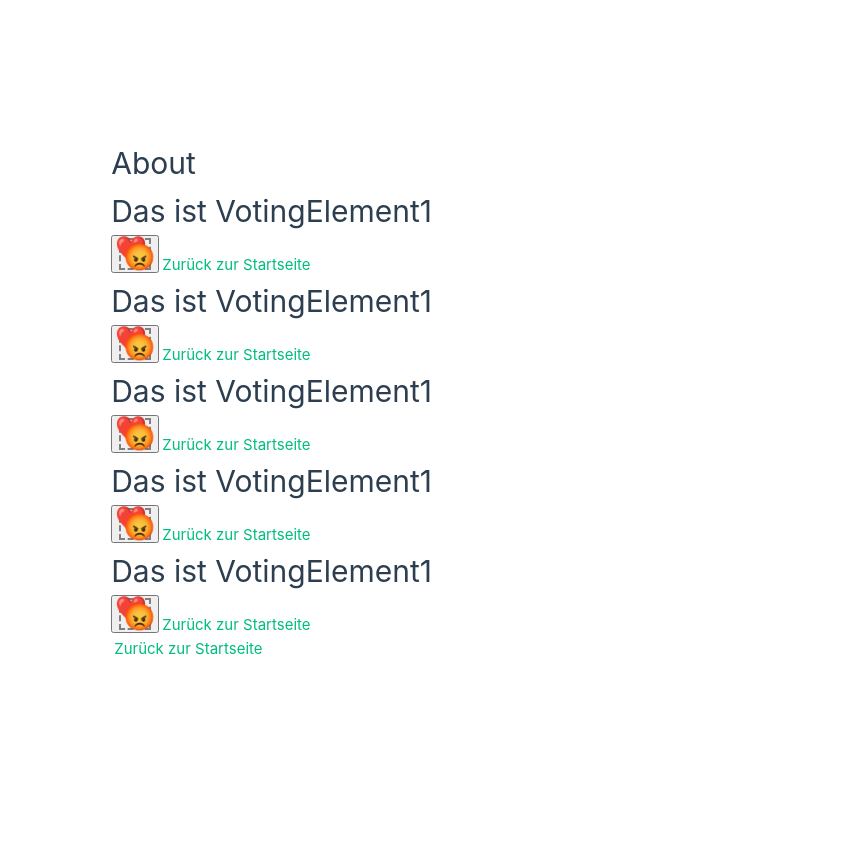
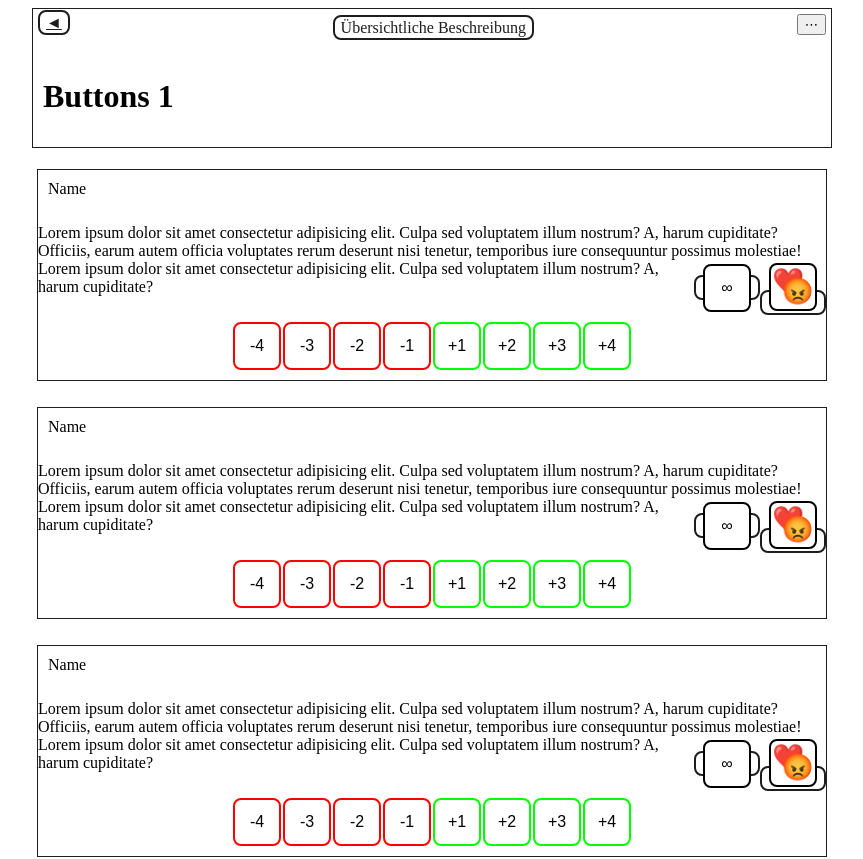
Before and after one commit to NMFrue/Public-Voting-Buttons, a Vue app: page /#/buttons1 in a window 1280 px wide. Shown: the top 859 px of the page, without its empty margins (208-1071 px from the left). Before the commit the page ends 800 px from the top, so only its background shows below. Built offline with nearby package versions, Linux system fonts and the light colour scheme.

Commit message:
Button1 added. Question element added. Added all logic to repeat content

```diff
--- a/package.json
+++ b/package.json
@@ -19,6 +19,7 @@
   "devDependencies": {
     "@vitejs/plugin-vue": "^6.0.1",
     "gh-pages": "^6.3.0",
+    "sass-embedded": "^1.91.0",
     "vite": "^7.0.6",
     "vite-plugin-vue-devtools": "^8.0.0"
   }
--- a/src/App.vue
+++ b/src/App.vue
@@ -10,7 +10,20 @@ import TheWelcome from './components/TheWelcome.vue'
 </template>
 
 <style scoped>
-header {
+
+body {
+	margin: 0;
+}
+
+
+:root{
+  --Background-Color: white;
+  --General-highlight-Color: rgb(29, 29, 29);
+}
+
+
+/* Das folgende ist von Vue.js */
+/* header {
   line-height: 1.5;
 }
 
@@ -35,5 +48,5 @@ header {
     place-items: flex-start;
     flex-wrap: wrap;
   }
-}
+} */
 </style>
--- a/src/assets/base.css
+++ b/src/assets/base.css
@@ -1,5 +1,25 @@
+
+
+:root{
+  --Blue-Background-Color: #0066ff;
+  --Header-Height: 3.1em;
+  --Background-Color: white;
+  --General-highlight-Color: rgb(29, 29, 29); /* Das ist die Farbe, die die Schrift und alle abspaltenden elemente haben soll */
+  --invertToBlack: 0%; /*This can be used to invert picture colors for dakmode*/
+}
+
+@media (prefers-color-scheme: dark) {
+  :root {
+    --Background-Color: rgb(29, 29, 29);
+    --General-highlight-Color: white;
+    --invertToBlack: 100%; /*This can be used to invert picture colors for dakmode*/
+  }
+}
+
+
+
 /* color palette from <https://github.com/vuejs/theme> */
-:root {
+/* :root {
   --vt-c-white: #ffffff;
   --vt-c-white-soft: #f8f8f8;
   --vt-c-white-mute: #f2f2f2;
@@ -19,10 +39,10 @@
   --vt-c-text-light-2: rgba(60, 60, 60, 0.66);
   --vt-c-text-dark-1: var(--vt-c-white);
   --vt-c-text-dark-2: rgba(235, 235, 235, 0.64);
-}
+} */
 
 /* semantic color variables for this project */
-:root {
+/* :root {
   --color-background: var(--vt-c-white);
   --color-background-soft: var(--vt-c-white-soft);
   --color-background-mute: var(--vt-c-white-mute);
@@ -35,6 +55,8 @@
 
   --section-gap: 160px;
 }
+
+
 
 @media (prefers-color-scheme: dark) {
   :root {
@@ -83,4 +105,4 @@ body {
   text-rendering: optimizeLegibility;
   -webkit-font-smoothing: antialiased;
   -moz-osx-font-smoothing: grayscale;
-}
+} */
--- a/src/assets/main.css
+++ b/src/assets/main.css
@@ -1,6 +1,15 @@
-@import './base.css';
+ @import './base.css';
 
-#app {
+ a {
+  background-color: var(--Background-Color);
+  border: 2px solid var(--General-highlight-Color);
+  border-radius: 8px;
+  padding: 2px 6px;
+  color: var(--General-highlight-Color) !important;
+  filter: none !important;
+}
+
+/*#app {
   max-width: 1280px;
   margin: 0 auto;
   padding: 2rem;
@@ -32,4 +41,4 @@ a,
     grid-template-columns: 1fr 1fr;
     padding: 0 2rem;
   }
-}
+} */
--- /dev/null
+++ b/src/components/Question.vue
@@ -0,0 +1,81 @@
+<template>
+<div class="CON-contentBox">
+  <div class="GEN-back-button-space">
+    <router-link to="/">◄</router-link>
+  </div>
+  <div class="GEN-action-button-space">
+    <button>⋯</button>
+  </div>
+  <div class="GEN-headline">
+    <a>Übersichtliche Beschreibung</a>
+  </div>
+
+  <div class="CON-contentContainer CON-headline">
+    <h1>{{ headline }}</h1>
+     <!-- <h1>hallo</h1> -->
+  </div>
+</div>
+</template>
+
+<script setup>
+import { defineProps } from 'vue'
+
+const props = defineProps({
+  headline: {
+    type: String,
+    required: true
+  }
+})
+</script>
+
+
+
+<style>
+
+
+.CON-Container {
+    margin-left: auto;
+    margin-right: auto;
+    margin-top: 0;
+    width: 800px;
+    box-sizing: border-box;
+  }
+
+
+
+.CON-contentBox {
+    width: 100%;
+    box-sizing: border-box;
+    border: 1px solid var(--General-highlight-Color);
+    bottom: 0px;
+}
+
+
+.CON-contentContainer {
+    width: 100%;
+    position: relative;
+    text-align: left;
+    padding: 10px 10px;
+}
+
+
+.CON-statement {
+    margin-top: 1em;
+}
+
+.GEN-back-button-space {
+  float: left;
+  padding: 5px;
+}
+
+.GEN-action-button-space {
+  float: right;
+  padding: 5px;
+}
+
+.GEN-headline {
+  padding: 10px;
+  text-align: center;
+}
+
+</style>
--- a/src/components/Repeater.vue
+++ b/src/components/Repeater.vue
@@ -1,13 +1,20 @@
 <template>
-  <div>
-    <!-- Loop über repeattimes und rendere das übergebene Element dynamisch -->
+<div class="CON-Container"></div>
+
+<!--Anfang Des Voting Elements -->
+<div class="main-container">
+
+    <Question :headline="headline" />
+
     <component
       v-for="n in repeattimes"
       :key="n"
       :is="componentToRender"
       v-bind="propsToPass"
     />
-  </div>
+
+    <router-link to="/">Zurück zur Startseite</router-link>
+</div>
 </template>
 
 <script setup>
@@ -25,6 +32,49 @@ const props = defineProps({
   propsToPass: {
     type: Object, // optional Props an die gerenderte Komponente
     default: () => ({})
+  },
+  headline: {
+    type: String,
+    required: true
   }
 })
 </script>
+
+
+
+<style>
+
+.center-button {
+  display: block;         /* Damit margin funktioniert */
+  margin: 50px auto 0;    /* 50px Abstand nach oben, automatisch links/rechts */
+  padding: 10px 20px;
+  font-size: 16px;
+  background-color: #4CAF50;
+  color: white;
+  border: none;
+  border-radius: 6px;
+  cursor: pointer;
+}
+
+.main-container {
+	max-width: 800px;
+	margin-left: auto;
+	margin-right: auto;
+	margin-top: 0;
+}
+
+
+.content-box-wrapper {
+	width: 100%;
+	box-sizing: border-box;
+	padding: 5px;
+}
+
+
+@media only screen and (max-width: 800px) {
+    .CON-Container {
+      width: 100%;
+      box-sizing: border-box;
+    }
+  }
+</style>
--- a/src/components/VotingElements/VotingElement1.vue
+++ b/src/components/VotingElements/VotingElement1.vue
@@ -1,15 +1,198 @@
 <template>
-  <div>
-    <h1>Das ist VotingElement1</h1>
+  <div class="content-box-wrapper">
+<div class="CON-contentBox CON-statement">
+
+	<div class="CON-header">
+		 Name
+	</div>
+
+
+    <div class="parent-container">
+        <div class="child-container">
+            <span class="bottom-corner">
+						<div class="CON-info">
+							<a href="/moreAnswer/7"><button>∞</button></a>
+						</div>
+						<div class="CON-info">
+              <a><button class="extra-button"><overlapping-emojis></overlapping-emojis></button></a>
+						</div>
+						</span>
+            <p>
+                Lorem ipsum dolor sit amet consectetur adipisicing elit.
+                Culpa sed voluptatem illum nostrum? A, harum cupiditate?
+                Officiis, earum autem officia voluptates rerum deserunt
+                 nisi tenetur, temporibus iure consequuntur possimus molestiae!
+                Lorem ipsum dolor sit amet consectetur adipisicing elit.
+                Culpa sed voluptatem illum nostrum? A, harum cupiditate?
+            </p>
+        </div>
+    </div>
 
 
 
-    <button>
-        <overlapping-emojis></overlapping-emojis>
-    </button>
+
+	<div class="main-wrapper">
+
+		<span class="main">
+			<button class="negative" type="submit" name="score" value=-4>-4</button>
+			<button class="negative" type="submit" name="score" value=-3>-3</button>
+			<button class="negative" type="submit" name="score" value=-2>-2</button>
+			<button class="negative" type="submit" name="score" value=-1>-1</button>
+			<button class="positive" type="submit" name="score" value=+1>+1</button>
+			<button class="positive" type="submit" name="score" value=+2>+2</button>
+			<button class="positive" type="submit" name="score" value=+3>+3</button>
+			<button class="positive" type="submit" name="score" value=+4>+4</button>
+		</span>
+	</div>
 
 
-    <router-link to="/">Zurück zur Startseite</router-link>
+</div>
+</div>
+</template>
 
-  </div>
-</template>
+
+<style scoped lang="scss">
+
+
+.extra-button-img {
+  max-width: 2rem;
+  max-height: 2rem;
+}
+
+button.negative {
+    border: 2px solid #ff0000;
+}
+
+button.positive {
+    border: 2px solid #00ff00;
+}
+
+button.MORE-zero-null {
+    border: 2px solid #cccccc;
+}
+
+button.MORE-zero-null.selected {
+    background-color: #cccccc;
+}
+
+button.negative.selected {
+    background-color: #ff0000;
+}
+
+button.positive.selected {
+    background-color: #00ff00;
+}
+
+
+button {
+  background-color: white;
+}
+
+
+
+
+
+
+
+
+.content-box-wrapper {
+	width: 100%;
+	box-sizing: border-box;
+	padding: 5px;
+}
+
+
+.CON-Container {
+	margin-left: auto;
+	margin-right: auto;
+	margin-top: 0;
+	width: 100%;
+	box-sizing: border-box;
+}
+
+.CON-statement {
+  margin-top: 1em;
+	margin-left: auto;
+	margin-right: auto;
+
+  width: 100%;
+  border: 1px solid var(--General-highlight-Color);
+	box-sizing: border-box;
+
+	.CON-header {
+		position: relative;
+		text-align: left;
+		padding: 10px 10px;
+	}
+
+	.parent-container {
+		 display: flex;
+
+		 .child-container {
+		 	width: 100%;
+
+			.bottom-corner {
+				float: right;
+				height: 100%;
+				display: flex;
+				align-items: flex-end;
+				shape-outside: inset(calc(100% - 3rem) 0 0);
+
+				button {
+					width: 3rem;
+					height: 3rem;
+
+					border: 2px solid black;
+					text-align: center;
+					text-decoration: none;
+					font-size: 1rem;
+					border-radius: 8px;
+
+					margin-left: 1px;
+					margin-right: 1px;
+				}
+			}
+	  }
+	}
+}
+
+
+
+
+.main-wrapper {
+
+	width: 100%;
+	//max-width: 37rem;
+	margin: auto;
+	//border: 1px solid #c3c3c3;
+	align-items: center;
+	justify-content: center;
+	display: flex;
+
+	padding-top: 10px;
+  padding-bottom: 10px;
+
+	.main {
+		max-width: 100%;
+		display: inline-flex;
+
+		button {
+			width: 3rem;
+			height: 3rem;
+
+			//border: 1px solid black;
+			text-align: center;
+			text-decoration: none;
+			font-size: 1rem;
+			border-radius: 8px;
+			//margin-left: calc((100vw - 3rem*8)/32);
+			//margin-right: calc((100vw - 3rem*8)/32);
+			margin-left: 1px;
+			margin-right: 1px;
+
+		}
+	}
+}
+
+
+</style>
--- a/src/components/icons/OverlappingEmojis.vue
+++ b/src/components/icons/OverlappingEmojis.vue
@@ -3,8 +3,7 @@
     class="emoji-container"
     :style="{
       width: size,
-      height: size,
-      border: border ? '2px dashed gray' : 'none'
+      height: size
     }"
     role="img"
     :aria-label="ariaLabel"
--- a/src/main.js
+++ b/src/main.js
@@ -9,5 +9,7 @@ app.use(router)
 app.component('overlapping-emojis', defineAsyncComponent(() => import('./components/icons/OverlappingEmojis.vue')));
 app.component('VModal', defineAsyncComponent(() => import('./components/MyVModal.vue')));
 app.component('Repeater', defineAsyncComponent(() => import('./components/Repeater.vue')));
+app.component('Question', defineAsyncComponent(() => import('./components/Question.vue')));
+
 
 app.mount('#app')
--- a/src/pages/buttons1.vue
+++ b/src/pages/buttons1.vue
@@ -1,20 +1,14 @@
 <script setup lang="ts">
-import VotingElement1 from '@/components/VotingElements/VotingElement1.vue';
-
+  import VotingElement1 from '@/components/VotingElements/VotingElement1.vue';
 </script>
 
 <template>
   <div>
-    <h1>About</h1>
-
     <Repeater
+      headline="Buttons 1"
       :repeattimes="5"
       :component-to-render="VotingElement1"
       :props-to-pass="{ text: 'Hallo Welt' }"
     />
-
-
-    <router-link to="/">Zurück zur Startseite</router-link>
-
   </div>
 </template>
```
Also changed, not shown: 1 other file (tests, documents, lock files or other folders).
